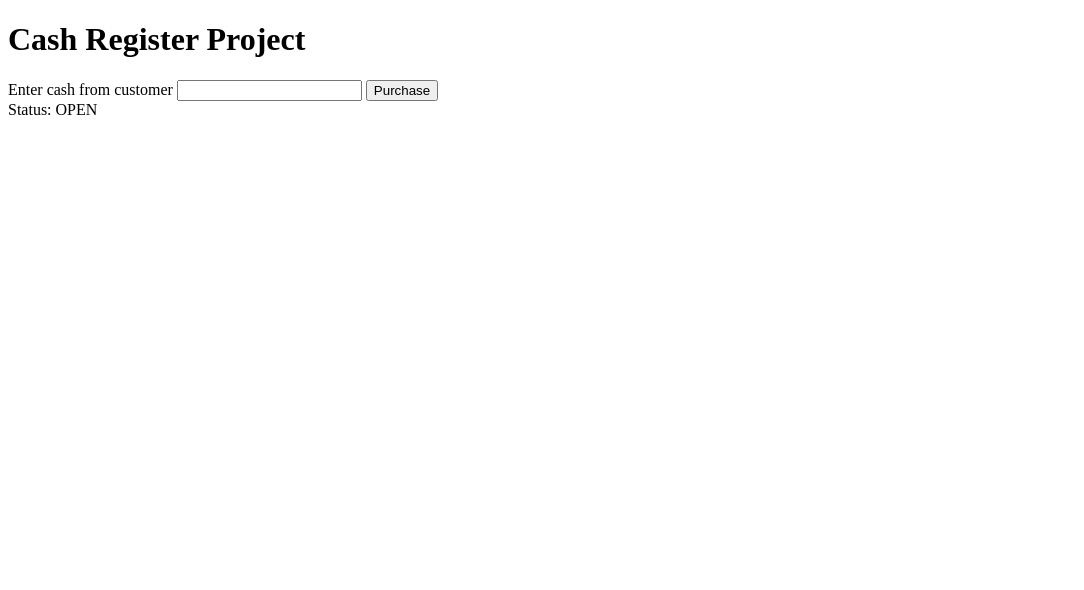
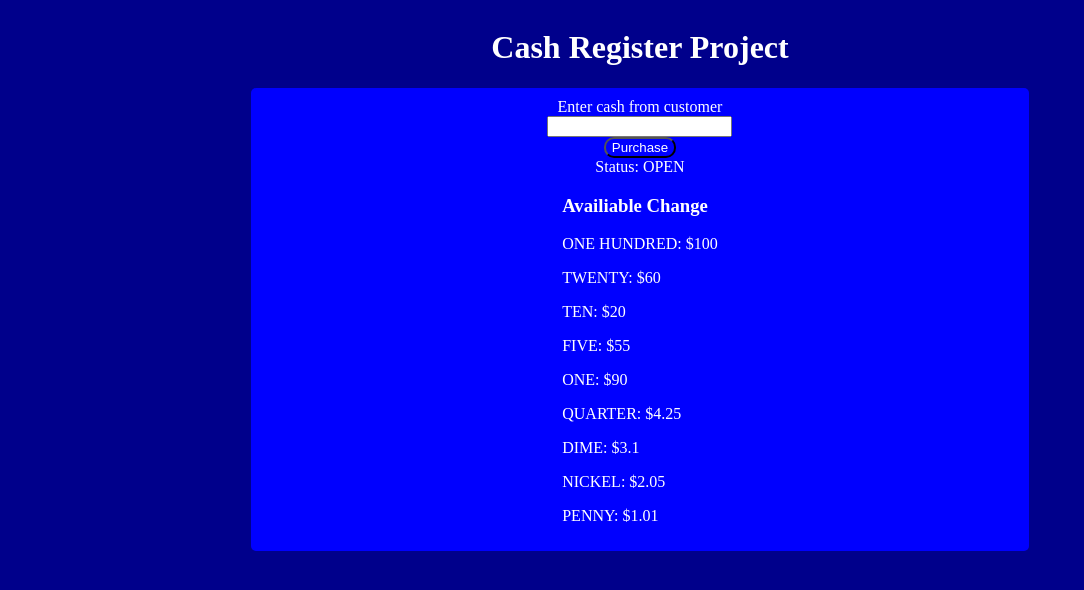
Before and after one commit to KamogeloMahlake/cash-register, a plain HTML site: page index.html in a window 1280 px wide. Both pictures are taken after a click on the button "Purchase". Shown: the whole page, without its empty margins (0-1084 px from the left). Drawn offline with Linux system fonts and the light colour scheme.

Commit message:
adding styles

```diff
--- a/index.html
+++ b/index.html
@@ -8,10 +8,12 @@
 </head>
 <body>
     <h1>Cash Register Project</h1>
-    <label for="cash">Enter cash from customer</label>
+    <div id="container"><label for="cash">Enter cash from customer</label>
     <input type="number" id="cash">
     <button id="purchase-btn">Purchase</button>
     <div id="change-due"></div>
+    <div id="cid"></div>
+    </div>
     <script src="script.js"></script>
 </body>
 </html>
--- a/script.js
+++ b/script.js
@@ -1,5 +1,5 @@
 let price = 3.26;
-let cid = [
+const cid = [
   ['PENNY', 1.01],
   ['NICKEL', 2.05],
   ['DIME', 3.1],
@@ -14,71 +14,23 @@ let cid = [
 const cash = document.getElementById("cash");
 const changeDue = document.getElementById("change-due");
 const purchaseBtn = document.getElementById("purchase-btn");
+const availiableChangeDiv = document.getElementById("cid");
+const reversedCid = cid.reverse();
+const moneyValues = [100, 20, 10, 5, 1, 0.25, 0.1, 0.05, 0.01].map(el => el * 100)
 
-function cashRegister(price, cid) {
-  if (parseFloat(cash.value) < price) {
-    alert("Customer does not have enough money to purchase the item");
-
-  } else if (parseFloat(cash.value) === price) {
-    changeDue.textContent = "No change due - customer paid with exact cash";
-  } else {
-    const reversedCid = cid.reverse();
-    let currentChangeAvailable = cid.reduce((arr, item) => arr + item[1], 0) * 100;
-    let change = (parseFloat(cash.value) - price) * 100;
-    const moneyValues = [100, 20, 10, 5, 1, 0.25, 0.1, 0.05, 0.01].map(el => el * 100)
-    const results = []
-    changeDue.textContent = "Status: OPEN";
-    if (change > currentChangeAvailable) {
-      changeDue.textContent = "Status: INSUFFICIENT_FUNDS";
-      return;
-  }  else {
-    for (let i =0; i < reversedCid.length; i++) {
-      if (change >= moneyValues[i] && change > 0) {
-        const [value, total] = reversedCid[i];
-        const possibleChange = Math.min(total * 100, change);
-        const count = Math.floor(possibleChange / moneyValues[i]);
-        const amountDue = count * moneyValues[i];
-        change -= amountDue;
-        currentChangeAvailable -= amountDue;
-        cid[cid.length - (1 + i)] -= amountDue;
-        if (count > 0) {
-          results.push([value, amountDue / 100]);
-        }
-      }
-    }
-    if (currentChangeAvailable === 0) {
-    changeDue.textContent = "Status: CLOSED"
-  }
-
-  }
-
-  changeDue.textContent += ` ${(results.map(el => el.map(i => Number(i)? `$${i}`:i).join(": "))).join(" ")}`;
-    if (change > 0) {
-      changeDue.textContent = "Status: INSUFFICIENT_FUNDS";
-    }
-
-  }
-}
 
 purchaseBtn.addEventListener("click", ()=>{
   changeDue.textContent = "";
-  cashRegister(price, cid);
-  /*if (parseFloat(cash.value) < price) {
+  if (parseFloat(cash.value) < price) {
       alert("Customer does not have enough money to purchase the item");
 
     } else if (parseFloat(cash.value) === price) {
       changeDue.textContent = "No change due - customer paid with exact cash";
     } else {
-      const reversedCid = cid.reverse();
-      let currentChangeAvailable = cid.reduce((arr, item) => arr + item[1], 0) * 100;
+      let currentChangeAvailable = reversedCid.reduce((arr, item) => arr + item[1], 0) * 100;
       let change = (parseFloat(cash.value) - price) * 100;
-      const moneyValues = [100, 20, 10, 5, 1, 0.25, 0.1, 0.05, 0.01].map(el => el * 100)
       const results = []
       changeDue.textContent = "Status: OPEN";
-      if (change > currentChangeAvailable) {
-        changeDue.textContent = "Status: INSUFFICIENT_FUNDS";
-        return;
-    }  else {
       for (let i =0; i < reversedCid.length; i++) {
         if (change >= moneyValues[i] && change > 0) {
           const [value, total] = reversedCid[i];
@@ -89,6 +41,7 @@ purchaseBtn.addEventListener("click", ()=>{
           currentChangeAvailable -= amountDue;
           if (count > 0) {
             results.push([value, amountDue / 100]);
+            reversedCid[i][1] = Math.round((total - (amountDue / 100)) * 100) / 100
           }
         }
       }
@@ -96,12 +49,17 @@ purchaseBtn.addEventListener("click", ()=>{
       changeDue.textContent = "Status: CLOSED"
     }
 
-    }
+    changeDue.textContent += ` ${(results.map(el => el.map(i => Number(i)? `$${i}`:i).join(": "))).join(" ")}`;
+    availiableChangeDiv.innerHTML = `<h3>Availiable Change</h3>${reversedCid.map(el => `<p>${el.map(i => Number(i)?`$${i}`: i).join(": ")}</p>`).join("")}`
 
-    changeDue.textContent += ` ${(results.map(el => el.map(i => Number(i)? `$${i}`:i).join(": "))).join(" ")}`;
       if (change > 0) {
-        changeDue.textContent = "Status: INSUFFICIENT_FUNDS";
+        changeDue.textContent = "Status: INSUFFICIENT_FUNDS" ;
+        for (let i = 0; i < reversedCid.length; i++) {
+          reversedCid[i][1] = cid[reversedCid.length - (1 + i)][1]
+        }
       }
 
-    }*/
+    }
+    cash.value = "";
+
 })
--- a/style.css
+++ b/style.css
@@ -0,0 +1,24 @@
+body {
+    display: flex;
+    flex-direction: column;
+    align-items: center;
+    justify-content: center;
+    background-color: darkblue;
+    color: white;
+}
+button {
+    border-radius: 10px;
+    background-color: blue;
+    color: white;
+    cursor: pointer
+}
+#container {
+    background-color: blue;
+    width: 60%;
+    border-radius: 5px;
+    padding: 10px;
+    display: flex;
+    flex-direction: column;
+    align-items: center;
+    justify-content: center;
+}
```
